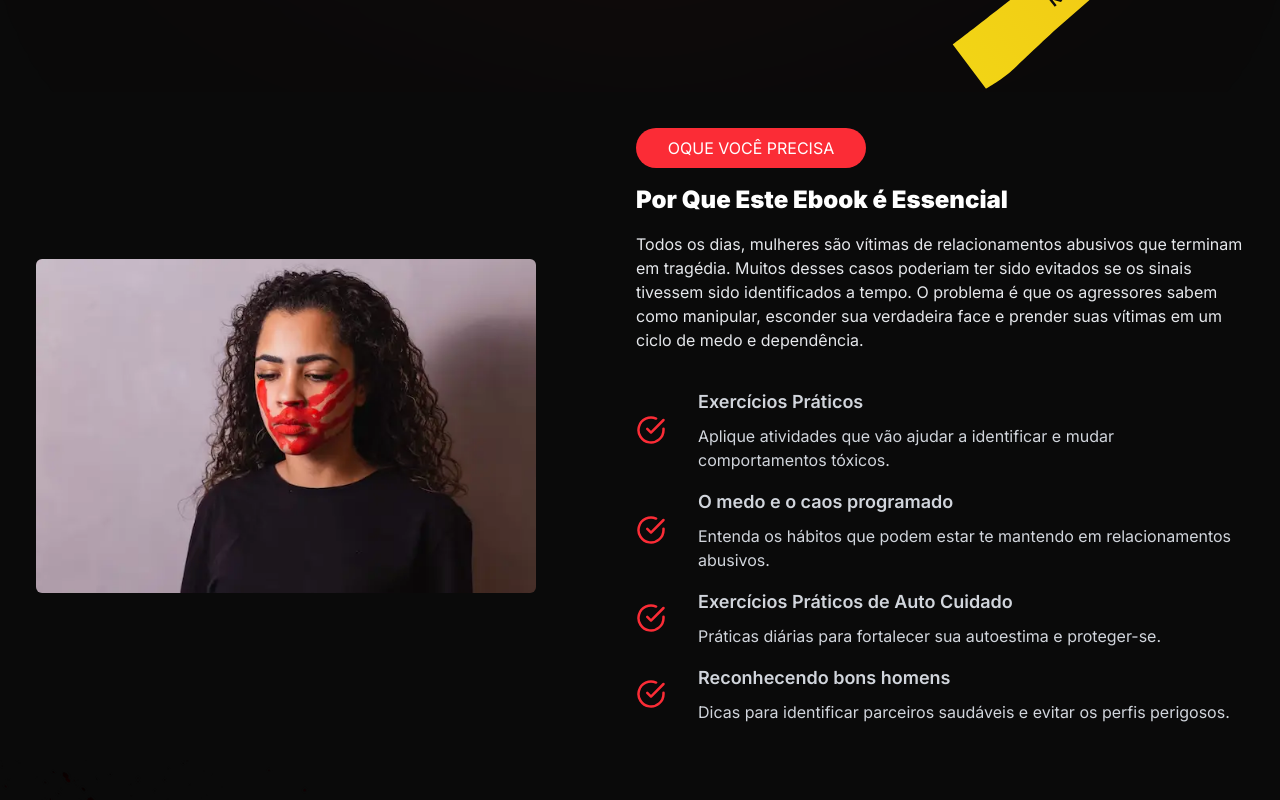
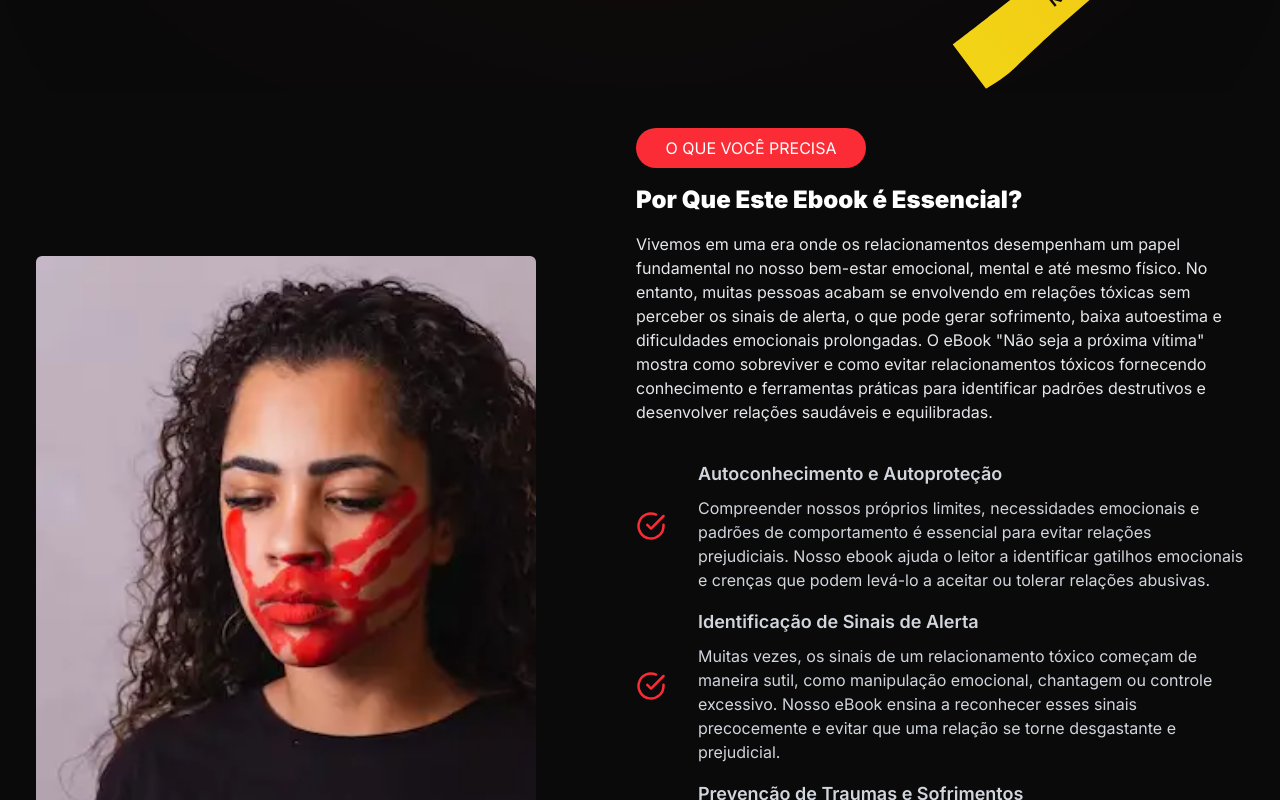
Before and after one commit to FabianoPereiraOne/Landing-Page-Secure-Yourself, a Next.js app: page / in a window 1280 px wide. Shown: the part 2740-3540 px from the top of the page. Built offline with nearby package versions, Linux system fonts and the light colour scheme.

Commit message:
Feat: adjust section whyBuy

```diff
--- a/src/components/WhyBuy/index.tsx
+++ b/src/components/WhyBuy/index.tsx
@@ -20,7 +20,7 @@ export const WhyBuy = () => {
         '
         >
           <Image
-            className='rounded-[6px]'
+            className='rounded-[6px] lg:h-[700px] object-cover'
             src='/assets/why.webp'
             alt='Imagem Sobre'
             width={500}
@@ -34,17 +34,21 @@ export const WhyBuy = () => {
           className='flex-1'
         >
           <strong className='block max-w-[230px] mx-0 md:mx-auto lg:mx-0 text-center bg-red-500 px-4 py-2 text-white text-md font-normal rounded-[24px] uppercase'>
-            Oque você precisa
+            O que você precisa
           </strong>
           <h3 className='text-left md:text-center lg:text-left text-2xl  text-white font-extrabold mt-[16px]'>
-            Por Que Este Ebook é Essencial
+            Por Que Este Ebook é Essencial?
           </h3>
           <p className='text-left mb-[36px] md:text-center lg:text-left mt-4 text-gray-200 font-normal text-md whitespace-pre-line max-w-none md:max-w-[90%] lg:max-w-none mx-0 md:mx-auto lg:mx-0'>
-            Todos os dias, mulheres são vítimas de relacionamentos abusivos que
-            terminam em tragédia. Muitos desses casos poderiam ter sido evitados
-            se os sinais tivessem sido identificados a tempo. O problema é que
-            os agressores sabem como manipular, esconder sua verdadeira face e
-            prender suas vítimas em um ciclo de medo e dependência.
+            Vivemos em uma era onde os relacionamentos desempenham um papel
+            fundamental no nosso bem-estar emocional, mental e até mesmo físico.
+            No entanto, muitas pessoas acabam se envolvendo em relações tóxicas
+            sem perceber os sinais de alerta, o que pode gerar sofrimento, baixa
+            autoestima e dificuldades emocionais prolongadas. O eBook "Não seja
+            a próxima vítima" mostra como sobreviver e como evitar
+            relacionamentos tóxicos fornecendo conhecimento e ferramentas
+            práticas para identificar padrões destrutivos e desenvolver relações
+            saudáveis e equilibradas.
           </p>
           <div className='flex flex-col gap-4 items-center lg:items-start'>
             {listWhy.map((card, index) => {
--- a/src/schemas/base/cards.ts
+++ b/src/schemas/base/cards.ts
@@ -29,23 +29,24 @@ export const listCards = [
 
 export const listWhy = [
   {
-    title: "Exercícios Práticos",
+    title: "Autoconhecimento e Autoproteção",
     subtitle:
-      "Aplique atividades que vão ajudar a identificar e mudar comportamentos tóxicos."
+      "Compreender nossos próprios limites, necessidades emocionais e padrões de comportamento é essencial para evitar relações prejudiciais. Nosso ebook ajuda o leitor a identificar gatilhos emocionais e crenças que podem levá-lo a aceitar ou tolerar relações abusivas."
   },
   {
-    title: "O medo e o caos programado",
+    title: "Identificação de Sinais de Alerta",
     subtitle:
-      "Entenda os hábitos que podem estar te mantendo em relacionamentos abusivos."
+      "Muitas vezes, os sinais de um relacionamento tóxico começam de maneira sutil, como manipulação emocional, chantagem ou controle excessivo. Nosso eBook ensina a reconhecer esses sinais precocemente e evitar que uma relação se torne desgastante e prejudicial."
   },
   {
-    title: "Exercícios Práticos de Auto Cuidado",
-    subtitle: "Práticas diárias para fortalecer sua autoestima e proteger-se."
+    title: "Prevenção de Traumas e Sofrimentos",
+    subtitle:
+      "Relacionamentos tóxicos podem ter efeitos devastadores na autoestima, na saúde mental e na capacidade de confiar novamente. Nosso ebook auxilia na prevenção desses danos, ensinando a construir barreiras saudáveis contra comportamentos abusivos."
   },
   {
-    title: "Reconhecendo bons homens",
+    title: "Empoderamento para Escolhas Conscientes",
     subtitle:
-      "Dicas para identificar parceiros saudáveis e evitar os perfis perigosos."
+      "Ao entender melhor as dinâmicas de um relacionamento saudável, o leitor se torna mais confiante para fazer escolhas que priorizem seu bem-estar e felicidade. Esse conhecimento empodera as pessoas a construírem laços baseados no respeito, na reciprocidade e no amor próprio."
   }
 ]
 
```
